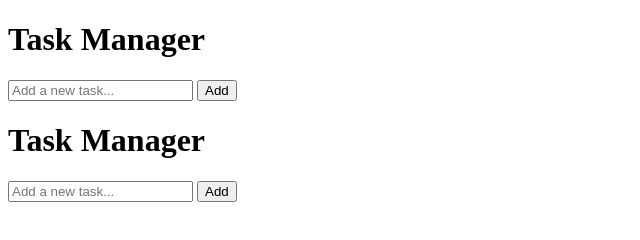
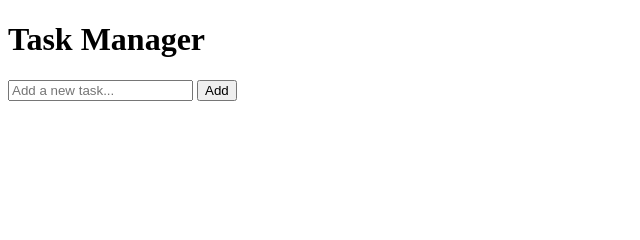
Before and after one commit to Dim420/task_input_add_ul_li_del, a plain HTML site: page index.html in a window 1280 px wide. Shown: the whole page, without its empty margins (0-640 px from the left). Drawn offline with Linux system fonts and the light colour scheme.

Commit message:
Update index.html

```diff
--- a/index.html
+++ b/index.html
@@ -6,7 +6,7 @@
     <meta charset="UTF-8" />
     <meta name="viewport" content="width=device-width, initial-scale=1.0" />
     <title>Document</title>
-   <script type="module">
+    <script type="module">
       // Find the button from the body
       const button = document.getElementById("my-button");
 
@@ -51,15 +51,5 @@
       <button id="my-button">Add</button>
 
       <ul id="taskList"></ul>
-  </head>
-  <body>
-    <div>
-      <h1>Task Manager</h1>
-
-      <input type="text" id="infoInput" placeholder="Add a new task..." />
-      <button>Add</button>
-
-      <ul id="taskList"></ul>
-    </div>
   </body>
 </html>
```
